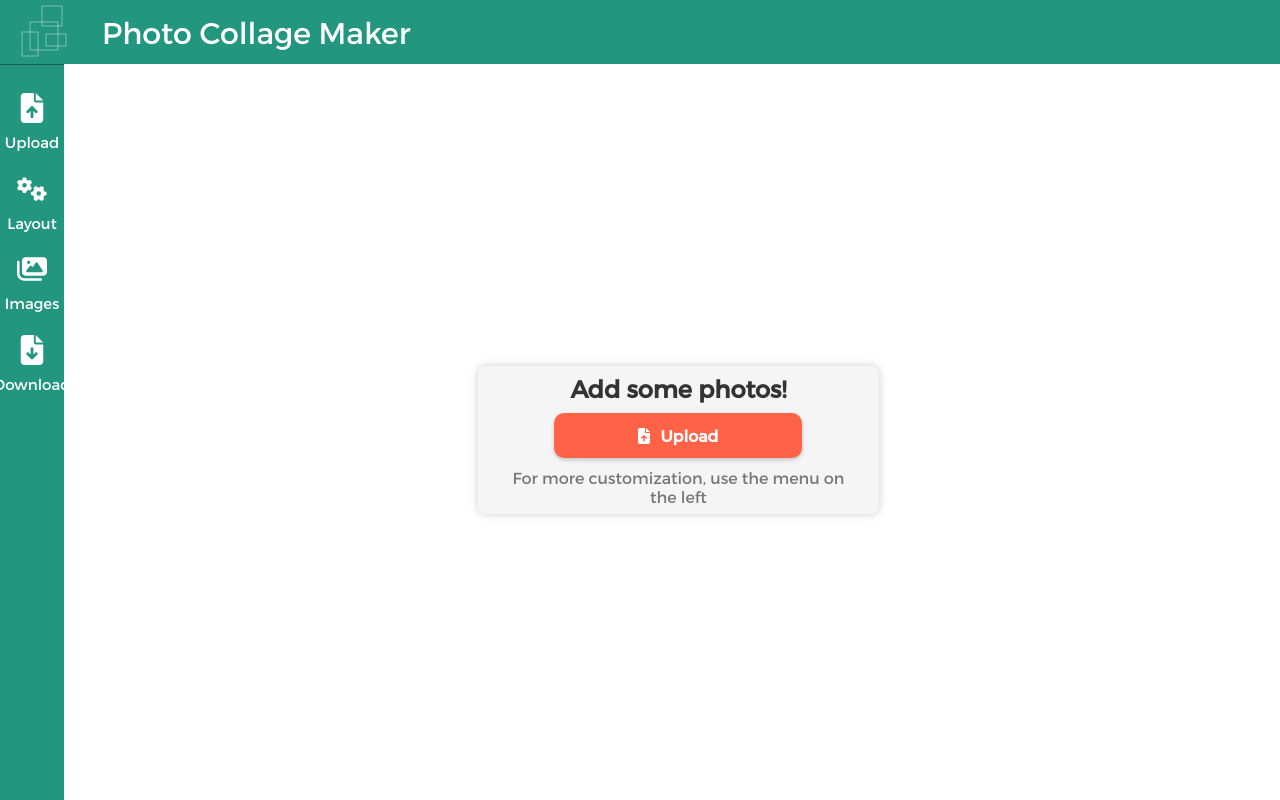
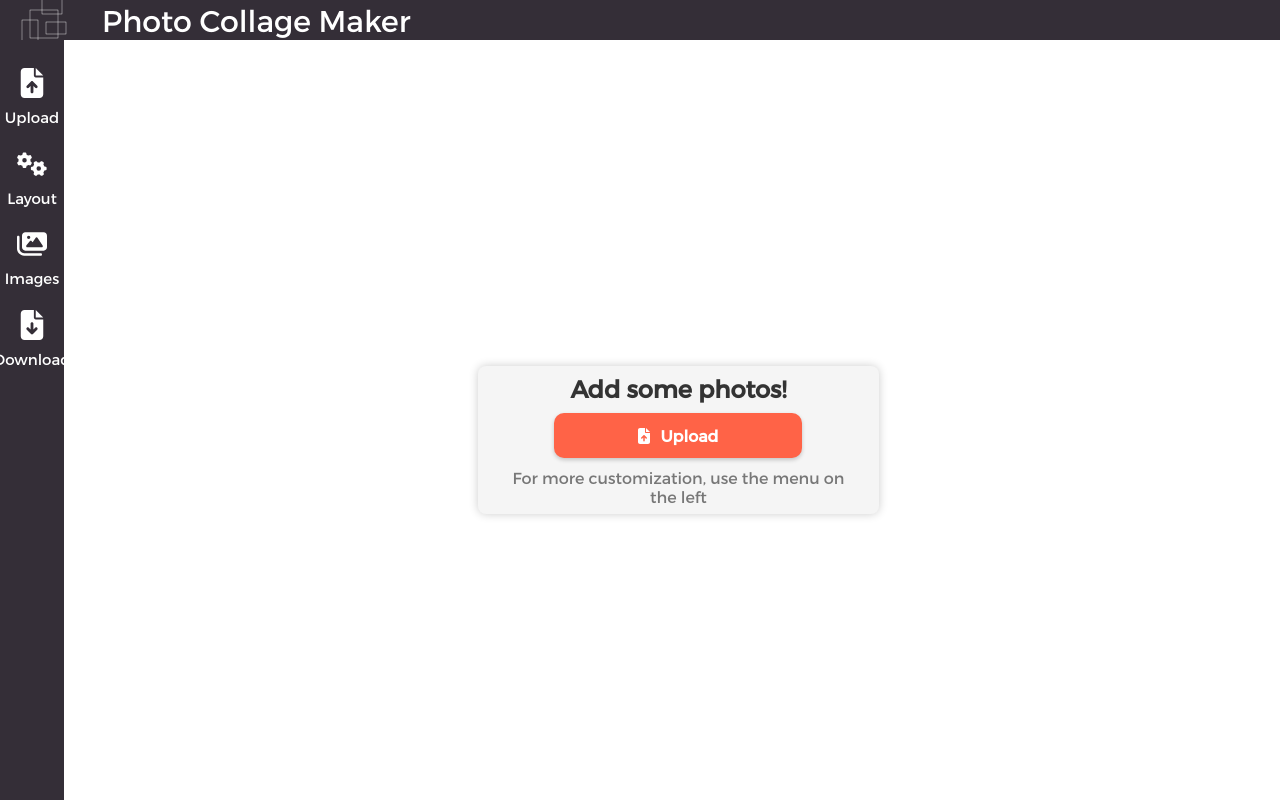
Before and after one commit to JahsiasWhite/collage-maker, a React (Create React App) app: page / in a window 1280 px wide. Built offline with nearby package versions, Linux system fonts and the light colour scheme.

Commit message:
IDK more style stuff

```diff
--- a/src/App.css
+++ b/src/App.css
@@ -3,12 +3,12 @@
 
 :root {
   /* --background-color: #36393b; */
-  --background-color: #23967f;
+  --background-color: #342e37;
   /* --background-color: rgb(53, 51, 51); */
   --secondary-color: white; /* Text color */
 
   --border-size: 0.2vh;
-  --header-height: 8vh;
+  --header-height: 5vh;
   --menu-width: 5vw;
 }
 
--- a/src/styles/Header.module.css
+++ b/src/styles/Header.module.css
@@ -11,6 +11,8 @@
 
   display: flex; /* Use flexbox layout */
   align-items: center; /* Align items vertically in the center */
+
+  border-bottom: 2px var(--secondary-color) solid;
 }
 
 .logo {
--- a/src/styles/LayoutMenu.module.css
+++ b/src/styles/LayoutMenu.module.css
@@ -2,7 +2,8 @@
   z-index: 1;
   background-color: grey;
   position: fixed;
-  top: calc(var(--header-height) + var(--border-size));
+  top: var(--header-height);
+  border-right: 2px var(--secondary-color) solid;
   left: 0;
   height: 94vh;
   width: 300px; /* Set the width of the menu */
@@ -18,7 +19,7 @@
 .open {
   /* background-color: blue; */
   /* transform: translateX(200%); */
-  transform: translateX(calc(var(--menu-width) + var(--border-size)));
+  transform: translateX(var(--menu-width));
 }
 
 .customOptionsList {
--- a/src/styles/MenuBar.module.css
+++ b/src/styles/MenuBar.module.css
@@ -8,7 +8,9 @@
   width: var(--menu-width);
   height: 100%;
 
-  border-top: 1px #166051 solid;
+  border-top: 2px var(--secondary-color) black solid;
+  border-right: 2px var(--secondary-color) solid;
+
   /* border-right: var(--border-size) solid var(--secondary-color); */
   background-color: var(--background-color);
   color: var(--secondary-color);
```
